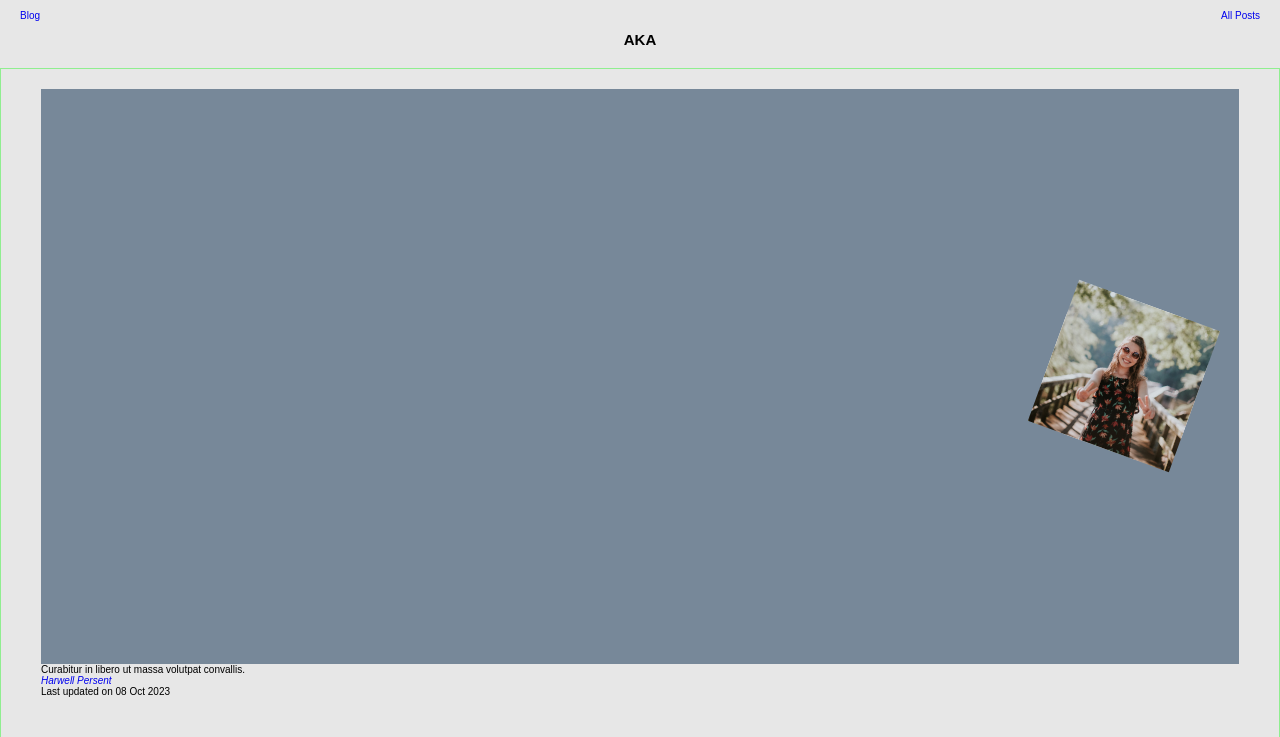
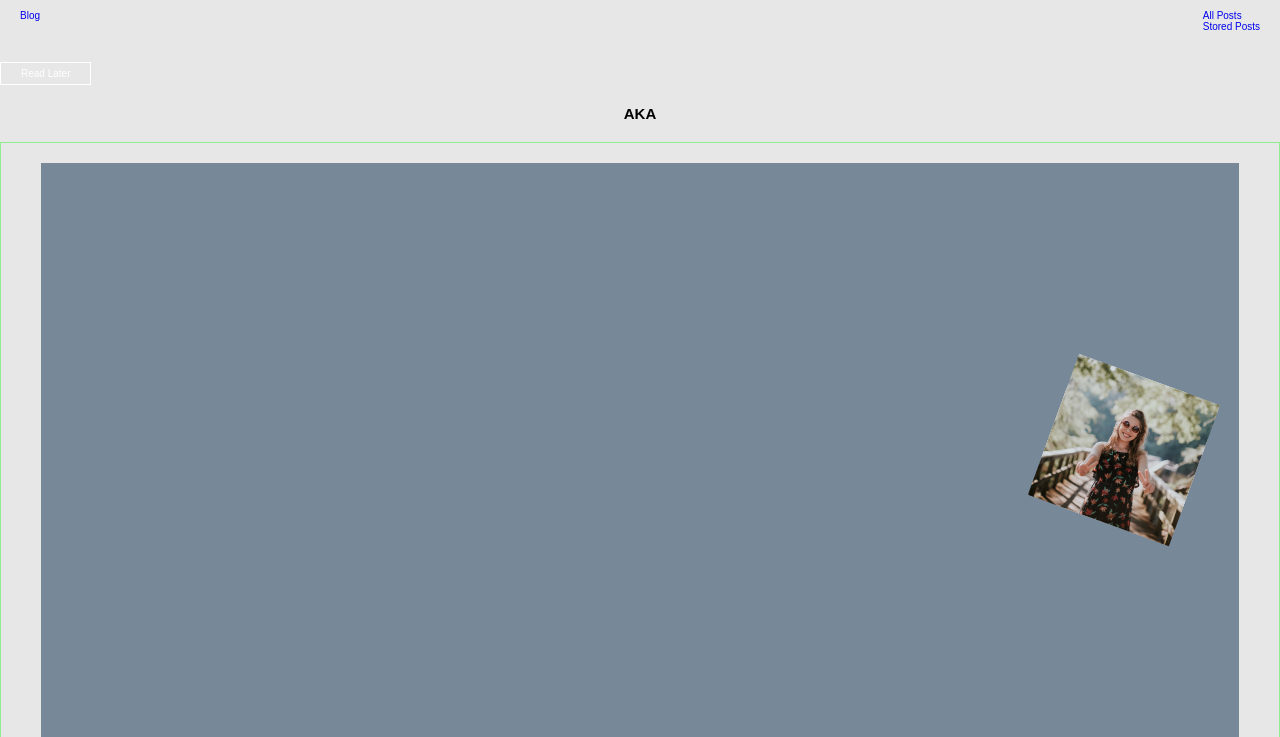
Before and after one commit to shashankdkte/ac-django, a Django app: a page that uses mysite/blog/templates/blog/single-post-detail.html in a window 1280 px wide. Shown: the top 737 px of the page. Run offline with Django 4.2, Linux system fonts and the light colour scheme; data comes from the database, SQL or seed files in the repository; both versions use the stored data as it was after the commit.

Commit message:
Adding Read Later

```diff
--- a/mysite/blog/static/blog/post-detail.css
+++ b/mysite/blog/static/blog/post-detail.css
@@ -55,6 +55,25 @@ body {
 
 #summary time {
   font-weight: bold;
+}
+
+#read-later {
+  margin: 2rem 0;
+}
+
+#read-later button {
+  background-color: transparent;
+  border: 1px solid white;
+  padding: 0.5rem 2rem;
+  font: inherit;
+  color: white;
+  cursor: pointer;
+}
+
+#read-later button:hover,
+#read-later button:active {
+  background-color: white;
+  color: #390281;
 }
 
 main {
--- a/mysite/blog/templates/blog/all_posts.html
+++ b/mysite/blog/templates/blog/all_posts.html
@@ -14,7 +14,7 @@ Blog App
   <h1 style="margin-bottom:4rem">All Posts</h1>
   <ul class="top-posts_list">
 
-    {% for post in latest_posts %}
+    {% for post in posts %}
     {% include "blog/includes/post-preview.html" %}
     {% endfor %}
 
--- a/mysite/blog/templates/blog/includes/navigation.html
+++ b/mysite/blog/templates/blog/includes/navigation.html
@@ -5,6 +5,7 @@
     </div>
     <ul class="navigation_links">
       <li><a href="{% url "posts-page" %}">All Posts</a></li>
+      <li><a href="{% url "read-later" %}">Stored Posts</a></li>
     </ul>
   </nav>
 </header>
--- a/mysite/blog/templates/blog/single-post-detail.html
+++ b/mysite/blog/templates/blog/single-post-detail.html
@@ -18,7 +18,19 @@ Blog App
     <a href="#comment-form">Fix!</a>
   </div>
 {% endif %}
-
+  <div id="read-later">
+    <form action="{% url "read-later" %}" method="POST">
+      {% csrf_token %}
+      <input type="hidden" value="{{ post.id }}" name="post_id">
+      <button>
+        {% if saved_for_later %}
+          Remove
+        {% else %}
+          Read Later
+        {% endif %}
+      </button>
+    </form>
+  </div>
 <section class="top-posts">
   <h1>{{post.title}}</h1>
   <div class="single-post-container">
--- a/mysite/blog/urls.py
+++ b/mysite/blog/urls.py
@@ -5,6 +5,7 @@ urlpatterns = [
     path("", views.StartingPageView.as_view(),name="starting-page"),
     path("posts",views.AllPostsView.as_view(),name="posts-page"),
     path("posts/<slug:slug>",views.SinglePostView.as_view(),name="post-detail-page"),
+    path("read-later",views.ReadLaterView.as_view(),name="read-later"),
 ]
 # http://127.0.0.1:8000/posts/trouble-with-bliss-the
 # http://127.0.0.1:8000/posts/trouble-with-bliss-the
--- a/mysite/blog/views.py
+++ b/mysite/blog/views.py
@@ -2,6 +2,7 @@ from django.shortcuts import render, get_object_or_404
 from django.views.generic import ListView, DetailView
 from .forms import CommentForm
 from django.http import HttpResponseRedirect
+from django.views import View
 from django.urls import reverse
 from .models import Post
 class StartingPageView(ListView):
@@ -15,26 +16,37 @@ class StartingPageView(ListView):
         data = queryset[:3]
         return data
 
+
 class AllPostsView(ListView):
-    template_name = "blog/all-posts.html"
+    template_name = "blog/all_posts.html"
     model = Post
     ordering = ["-date"]
-    context_object_name = "all_posts"
+    context_object_name = "posts"
 
 
 
 class SinglePostView(DetailView):
-    def get(self,request,slug):
+     def is_stored_post(self, request, post_id):
+        stored_posts = request.session.get("stored_posts")
+        if stored_posts is not None:
+          is_saved_for_later = post_id in stored_posts
+        else:
+          is_saved_for_later = False
+
+        return is_saved_for_later
+
+     def get(self,request,slug):
         post = Post.objects.get(slug =slug )
         context = {
             "post":post,
             "post_tags": post.tags.all(),
             "comment_form":CommentForm(),
-            "comments":post.comments.all().order_by("-id")
+            "comments":post.comments.all().order_by("-id"),
+            "saved_for_later": self.is_stored_post(request, post.id)
         }
         return  render(request, "blog/single-post-detail.html",context)
 
-    def post(self,request,slug):
+     def post(self,request,slug):
         comment_form = CommentForm(request.POST)
         post = Post.objects.get(slug=slug)
 
@@ -49,7 +61,39 @@ class SinglePostView(DetailView):
           "post": post,
           "post_tags": post.tags.all(),
           "comment_form": comment_form,
-            "comments":post.comments.all().order_by("-id")
+            "comments":post.comments.all().order_by("-id"),
+            "saved_for_later": self.is_stored_post(request, post.id)
 
         }
         return render(request, "blog/single-post-detail.html", context)
+
+class ReadLaterView(View):
+        def get(self,request):
+            stored_posts = request.session.get("stored_posts")
+            context = {}
+
+            if stored_posts is None or len(stored_posts) == 0:
+                context["posts"] = []
+                context["has_posts"] = False
+
+            else:
+                posts = Post.objects.filter(id__in=stored_posts)
+                context["posts"] = posts
+                context["has_posts"] = True
+
+            return render(request, "blog/stored-posts.html", context)
+
+        def post (self,request):
+            stored_posts = request.session.get("stored_posts")
+
+            if stored_posts is None:
+                stored_posts = []
+
+            post_id = int(request.POST["post_id"])
+
+            if post_id not in stored_posts:
+                stored_posts.append(post_id)
+            else:
+                stored_posts.remove(post_id)
+            request.session["stored_posts"] = stored_posts
+            return HttpResponseRedirect("/")
```
Also changed, not shown: mysite/blog/static/blog/stored-posts.css (added, +39 -0 lines), mysite/blog/templates/blog/stored-posts.html (added, +23 -0 lines), mysite/db.sqlite3.
